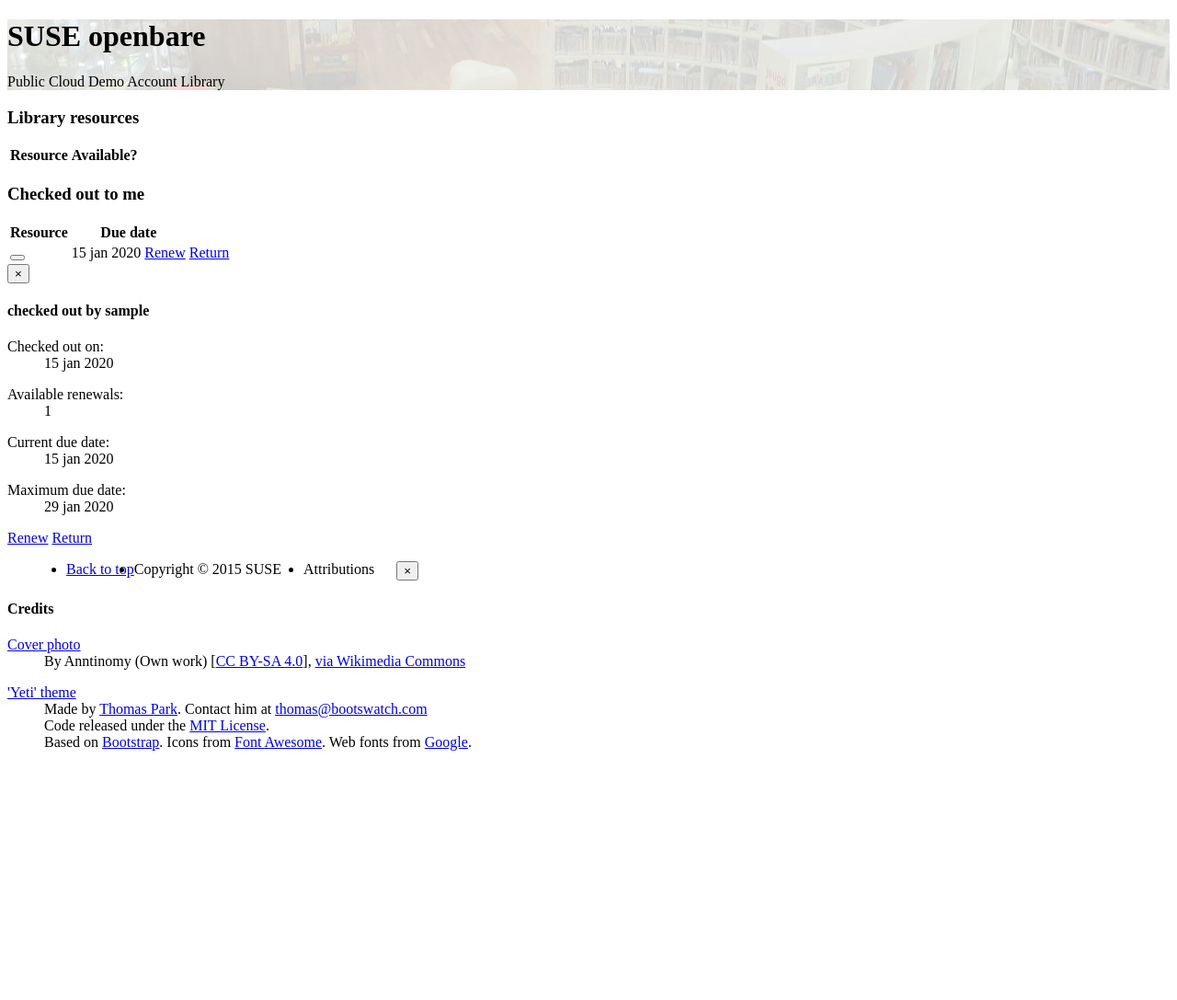
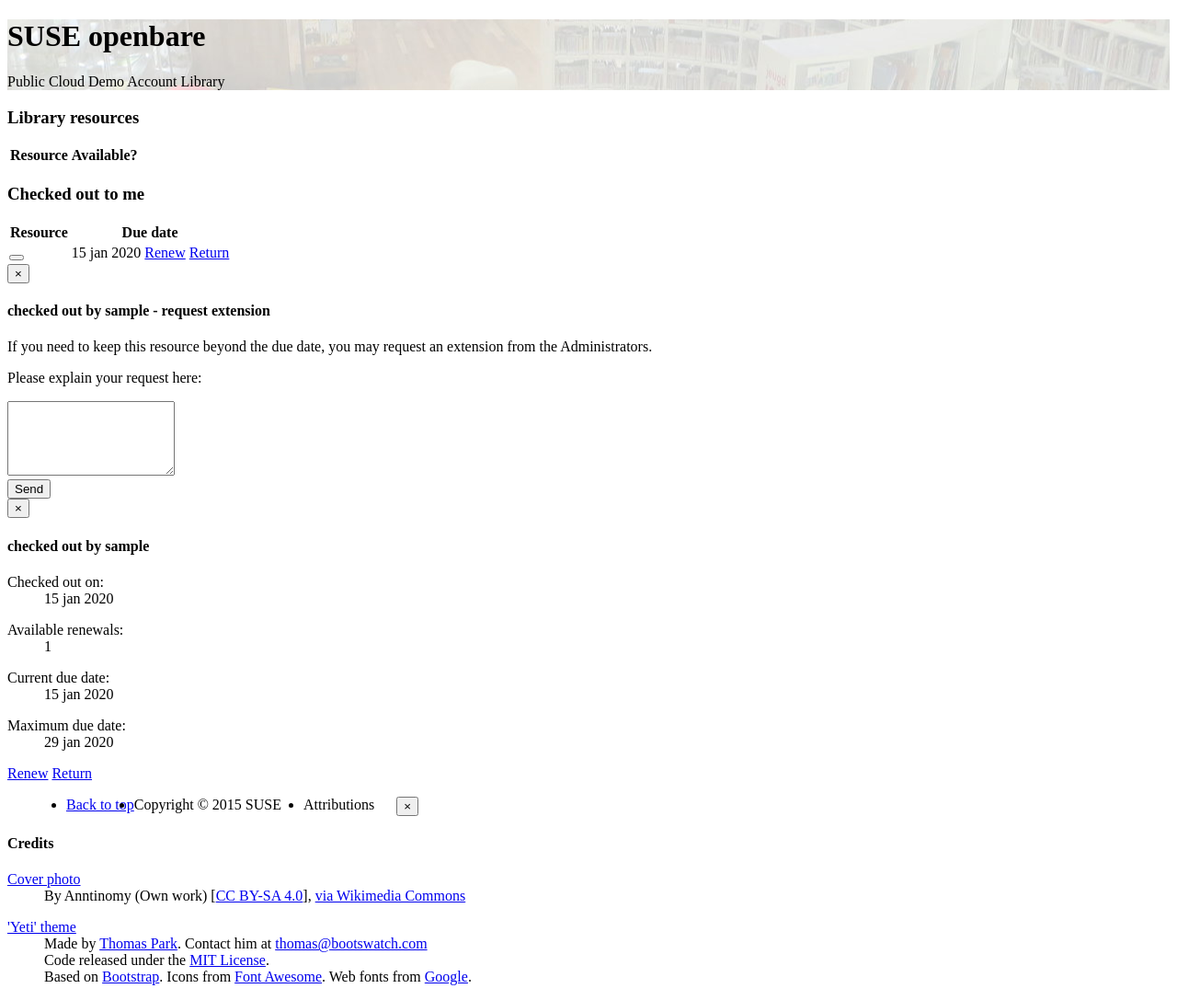
Before and after one commit to SUSE-Enceladus/openbare, a Django app: page / in a window 1280 px wide. Shown: the part 81-1168 px from the top of the page at 92% size. Before the commit the page ends 897 px from the top, so only its background shows below. Run offline with Django 3.2, Linux system fonts and the light colour scheme; a user stored in the database is signed in; tables that the repository leaves empty hold one stand-in row (values such as "Sample post"); lists and menus that the app fills with data are empty; parts of the project's set-up code (start-up, migrations or seed data) failed here and were passed over; some libraries are stand-ins or nearby versions.

Commit message:
Send a request to admins for extending due dates

```diff
--- a/library/admin.py
+++ b/library/admin.py
@@ -4,7 +4,7 @@ from library.models import Lendable
 
 
 class LendableAdmin(admin.ModelAdmin):
-    pass
+    list_display = ('pk', '__str__')
 
 
 admin.site.register(Lendable, LendableAdmin)
--- a/library/templates/library/home.html
+++ b/library/templates/library/home.html
@@ -61,8 +61,7 @@
               <thead>
                 <tr>
                   <th>Resource</th>
-                  <th>Due date</th>
-                  <th></th>
+                  <th colspan=3>Due date</th>
                 </tr>
               </thead>
               <tbody>
@@ -73,8 +72,12 @@
                   </td>
                   <td>
                     {{ checked_out_item.due_on|format_date }}
+                  </td>
+                  <td>
                     {% if checked_out_item.is_renewable %}
                       <a href="{%url 'library:renew' checked_out_item.pk %}" role="button" class="btn btn-default btn-xs">Renew</a>
+                    {% else %}
+                      <button type="button" class="btn btn-default btn-xs" data-toggle="modal" data-target="#item_{{ checked_out_item.pk }}_request_extension">Request<br>Extension</button>
                     {% endif %}
                   </td>
                   <td>
@@ -140,6 +143,37 @@
     {% endfor %}
 
     {% for checked_out_item in user_items %}
+      <div class="modal fade" id="item_{{ checked_out_item.pk }}_request_extension" tabindex="-1" role="dialog">
+        <div class="modal-dialog" role="document">
+          <div class="modal-content">
+            <form action="{%url 'library:request_extension' checked_out_item.pk %}" method="POST">
+              {% csrf_token %}
+              <div class="modal-header">
+                <button type="button" class="close" data-dismiss="modal" aria-label="Close"><span aria-hidden="true">&times;</span></button>
+                <h4 class="modal-title" id="myModalLabel">
+                  {{ checked_out_item }} - request extension
+                </h4>
+              </div>
+              <div class="modal-body">
+                <p>
+                  If you need to keep this resource beyond the due date, you may
+                  request an extension from the Administrators.
+                </p>
+                <p>
+                  Please explain your request here:
+                </p>
+                <textarea name="message" class="form-control" rows="5"></textarea>
+              </div>
+              <div class="modal-footer">
+                <button type="submit" class="btn btn-primary">Send</button>
+              </div>
+            </form>
+          </div>
+        </div>
+      </div>
+
+
+
       <div class="modal fade" id="item_{{ checked_out_item.pk }}_details" tabindex="-1" role="dialog">
         <div class="modal-dialog" role="document">
           <div class="modal-content">
--- a/library/urls.py
+++ b/library/urls.py
@@ -4,7 +4,20 @@ from . import views
 
 urlpatterns = [
     url(r'^$', views.index, name='index'),
-    url(r'^resource/(?P<item_subtype>\w+)/checkout$', views.checkout, name='checkout'),
-    url(r'^instance/(?P<primary_key>\d+)/renew$', views.renew, name='renew'),
-    url(r'^instance/(?P<primary_key>\d+)/checkin$', views.checkin, name='checkin'),
+    url(r'^resource/(?P<item_subtype>\w+)/checkout$',
+        views.checkout,
+        name='checkout'
+    ),
+    url(r'^instance/(?P<primary_key>\d+)/renew$',
+        views.renew,
+        name='renew'
+    ),
+    url(r'^instance/(?P<primary_key>\d+)/checkin$',
+        views.checkin,
+        name='checkin'
+    ),
+    url(r'^instance/(?P<primary_key>\d+)/request_extension$',
+        views.request_extension,
+        name='request_extension'
+    )
 ]
--- a/library/views.py
+++ b/library/views.py
@@ -1,12 +1,14 @@
+from django.conf import settings
 from django.contrib import messages
-from django.http import HttpResponse
+from django.core.exceptions import ValidationError, NON_FIELD_ERRORS
+from django.core.mail import send_mail
+from django.core.urlresolvers import reverse
+from django.http import HttpResponse, Http404
 from django.shortcuts import get_object_or_404, redirect, render, render_to_response
 from django.template.context import RequestContext
-from django.core.exceptions import ValidationError, NON_FIELD_ERRORS
-from django.http import Http404
 
 from library.templatetags import formatting_filters
-from .models import *
+from library.models import *
 
 
 def index(request):
@@ -15,6 +17,7 @@ def index(request):
         'user': request.user,
         'resources': get_lendable_resources(request.user),
         'user_items': get_items_checked_out_by(request.user),
+        'admin_emails': _admin_emails(),
         'checkout': False
     })
     return render_to_response('library/home.html', context_instance=context)
@@ -41,6 +44,7 @@ def checkout(request, item_subtype):
             'user': request.user,
             'resources': get_lendable_resources(request.user),
             'user_items': get_items_checked_out_by(request.user),
+            'admin_emails': _admin_emails(),
             'checkout': True,
             'checkout_title': item.name,
             'checkout_credentials': item.credentials
@@ -68,6 +72,44 @@ def renew(request, primary_key):
             request,
             "'%s' is now due on %s." %
             (item.name, formatting_filters.format_date(item.due_on))
+        )
+    return redirect(index)
+
+
+def request_extension(request, primary_key):
+    _verify_user(request.user)
+
+    item = get_object_or_404(
+        Lendable.all_types,
+        pk=primary_key,
+        user=request.user
+    )
+
+    admin_path_for_lendable = reverse(
+        'admin:library_lendable_change',
+        args=(primary_key,)
+    )
+    host = request.get_host()
+    protocol = (request.is_secure() and 'https' or 'http')
+    admin_url_for_lendable = protocol + '://' + host + admin_path_for_lendable
+    try:
+        send_mail(
+            'openbare: request to extend due_date of PK#%s' % primary_key,
+            'Message from %s:\n%s\n\n%s' % (
+                request.user.username,
+                request.POST['message'],
+                admin_url_for_lendable
+            ),
+            request.user.email,
+            _admin_emails()
+        )
+    except Exception as e:
+        messages.error(request, e)
+    else:
+        messages.success(
+            request,
+            'Your request was sent to the openbare Admins' +
+            ' and will be evaluated.'
         )
     return redirect(index)
 
@@ -118,3 +160,6 @@ def get_items_checked_out_by(user=None):
 def _verify_user(user=None):
     if (not user or user.is_anonymous()):
         raise Http404
+
+def _admin_emails():
+    return ["%s <%s>" % (admin[0], admin[1]) for admin in settings.ADMINS]
--- a/static/css/openbare.css
+++ b/static/css/openbare.css
@@ -16,9 +16,9 @@ dl > dd {
 
 /* Provide a horizontal list of links in the footer */
 .footer li {
-	float: left;
-	margin-right: 1.5em;
-	margin-bottom: 1.5em;
+    float: left;
+    margin-right: 1.5em;
+    margin-bottom: 1.5em;
 }
 
 /* Right-aligned items need a reversed margin */
@@ -31,3 +31,11 @@ dl > dd {
 .navbar i {
     color: #FFF;
 }
+
+.table > tbody > tr > td:first-of-type {
+    padding-left: 0;
+}
+
+.table > tbody > tr > td:last-of-type {
+    padding-right: 0;
+}
```
